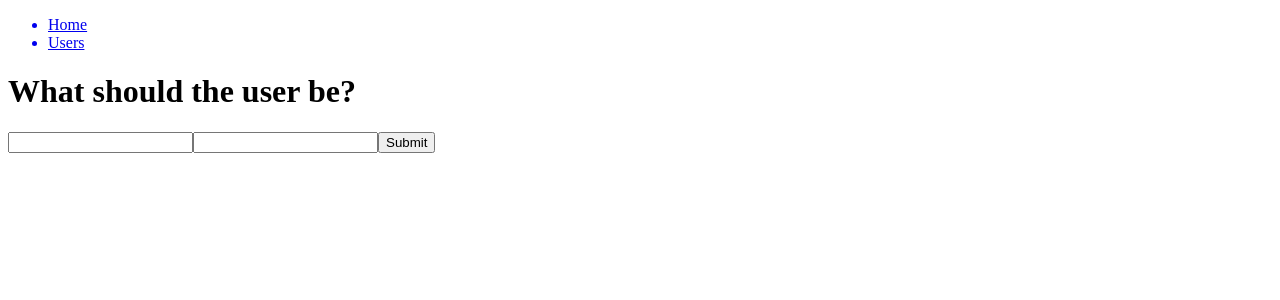
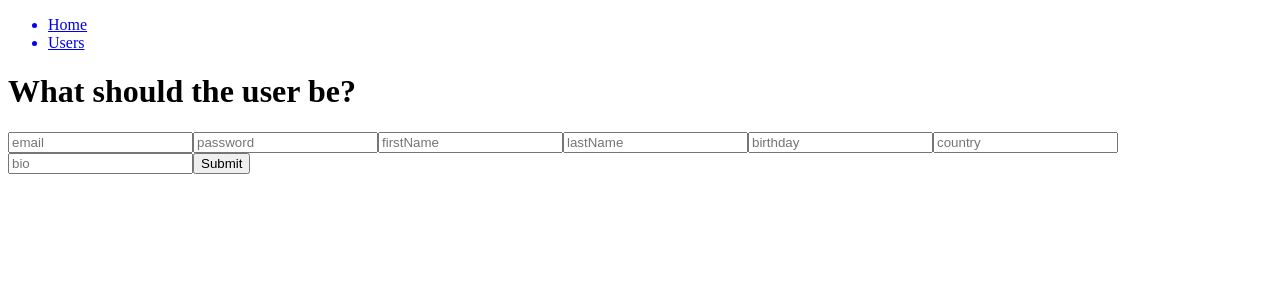
Before and after one commit to intruston/class41-project-MyDiary, a React app in the folder client/: page /user/create in a window 1280 px wide. Shown: the top 300 px of the page. Built offline with nearby package versions, Linux system fonts and the light colour scheme.

Commit message:
user schema and mongodb connection done added 4 users to datbase

```diff
--- a/client/src/pages/User/CreateUser.jsx
+++ b/client/src/pages/User/CreateUser.jsx
@@ -5,12 +5,22 @@ import useFetch from "../../hooks/useFetch";
 import TEST_ID from "./CreateUser.testid";
 
 const CreateUser = () => {
-  const [name, setName] = useState("");
   const [email, setEmail] = useState("");
+  const [password, setPassword] = useState("");
+  const [firstName, setFirstName] = useState("");
+  const [lastName, setLastName] = useState("");
+  const [birthday, setBirthday] = useState("");
+  const [country, setCountry] = useState("");
+  const [bio, setBio] = useState("");
 
   const onSuccess = () => {
-    setName("");
     setEmail("");
+    setPassword("");
+    setFirstName("");
+    setLastName("");
+    setBirthday("");
+    setCountry("");
+    setBio("");
   };
   const { isLoading, error, performFetch, cancelFetch } = useFetch(
     "/user/create",
@@ -28,7 +38,9 @@ const CreateUser = () => {
       headers: {
         "content-type": "application/json",
       },
-      body: JSON.stringify({ user: { name, email } }),
+      body: JSON.stringify({
+        user: { email, password, firstName, lastName, birthday, country, bio },
+      }),
     });
   };
 
@@ -50,17 +62,50 @@ const CreateUser = () => {
       <h1>What should the user be?</h1>
       <form onSubmit={handleSubmit}>
         <Input
-          name="name"
-          value={name}
-          onChange={(value) => setName(value)}
-          data-testid={TEST_ID.nameInput}
+          name="email"
+          placeholder="email"
+          value={email}
+          onChange={(value) => setEmail(value)}
+          // data-testid={TEST_ID.emailInput}
         />
         <Input
-          name="email"
-          value={email}
-          onChange={(value) => setEmail(value)}
-          data-testid={TEST_ID.emailInput}
+          name="password"
+          placeholder="password"
+          value={password}
+          onChange={(value) => setPassword(value)}
         />
+        <Input
+          name="firstName"
+          placeholder="firstName"
+          value={firstName}
+          onChange={(value) => setFirstName(value)}
+          // data-testid={TEST_ID.nameInput}
+        />
+        <Input
+          name="lastName"
+          placeholder="lastName"
+          value={lastName}
+          onChange={(value) => setLastName(value)}
+        />
+        <Input
+          name="birthday"
+          placeholder="birthday"
+          value={birthday}
+          onChange={(value) => setBirthday(value)}
+        />
+        <Input
+          name="country"
+          placeholder="country"
+          value={country}
+          onChange={(value) => setCountry(value)}
+        />
+        <Input
+          name="bio"
+          placeholder="bio"
+          value={bio}
+          onChange={(value) => setBio(value)}
+        />
+
         <button type="submit" data-testid={TEST_ID.submitButton}>
           Submit
         </button>
--- a/client/src/pages/User/UserList.jsx
+++ b/client/src/pages/User/UserList.jsx
@@ -36,7 +36,7 @@ const UserList = () => {
             users.map((user) => {
               return (
                 <li key={user._id} data-elementid={user._id}>
-                  {user.name} ({user.email})
+                  {user.firstName} ({user.email})
                 </li>
               );
             })}
```
Also changed, not shown: 1 other file (tests, documents, lock files or other folders).
